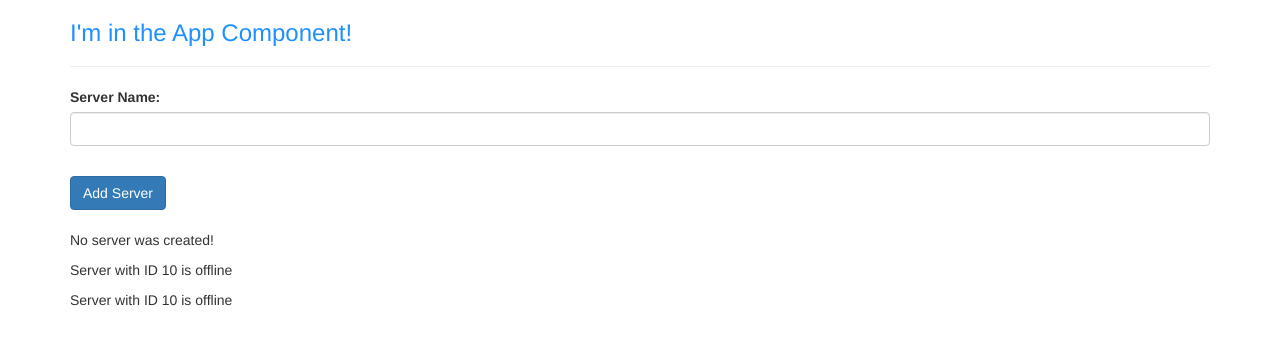
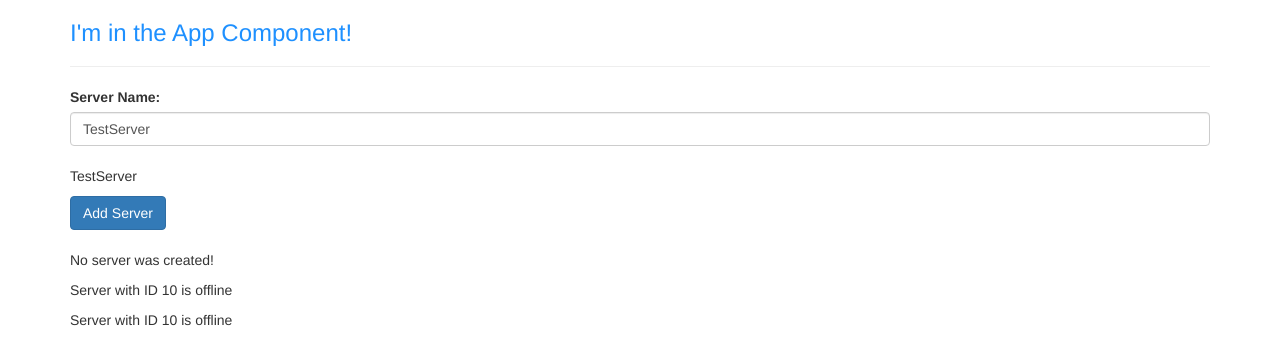
Before and after one commit to AlexFerns16/Angular, an Angular app in the folder my-first-app/: page / in a window 1280 px wide. Shown: the top 364 px of the page. Built offline with nearby package versions, Linux system fonts and the light colour scheme.

Commit message:
commit:23 | Two-Way Data Binding

```diff
--- a/my-first-app/src/app/app.module.ts
+++ b/my-first-app/src/app/app.module.ts
@@ -1,6 +1,6 @@
 import { NgModule } from '@angular/core';
 import { BrowserModule } from '@angular/platform-browser';
-// import { FormsModule } from '@angular/forms';
+import { FormsModule } from '@angular/forms';
 // import { HttpClientModule } from '@angular/common/http';
 
 import { AppComponent } from './app.component';
@@ -9,7 +9,7 @@
 
 @NgModule({
   declarations: [AppComponent, ServerComponent, ServersComponent],
-  imports: [BrowserModule],
+  imports: [BrowserModule, FormsModule],
   // imports: [BrowserModule, FormsModule, HttpClientModule],
   providers: [],
   bootstrap: [AppComponent],
--- a/my-first-app/src/app/servers/servers.component.html
+++ b/my-first-app/src/app/servers/servers.component.html
@@ -1,11 +1,13 @@
 <!-- <p>servers works!</p> -->
 
 <label for="">Server Name: </label>
-<input
+<!-- <input
   type="text"
   class="form-control"
   (input)="onUpdateServerName($event)"
-/><br />
+/><br /> -->
+
+<input type="text" class="form-control" [(ngModel)]="serverName" /><br />
 
 <p>{{ serverName }}</p>
 
--- a/my-first-app/src/app/servers/servers.component.ts
+++ b/my-first-app/src/app/servers/servers.component.ts
@@ -11,7 +11,7 @@
 export class ServersComponent {
   allowNewServer = false;
   serverCreationStatus = 'No server was created!';
-  serverName = '';
+  serverName = 'TestServer';
 
   constructor() {
     setTimeout(() => {
```
